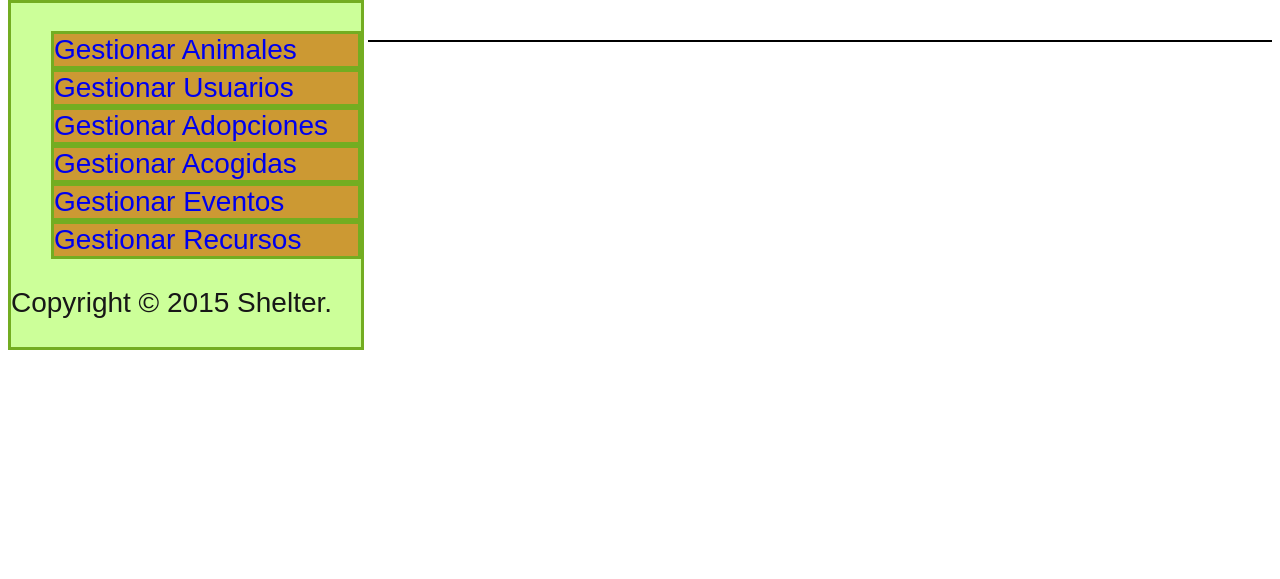
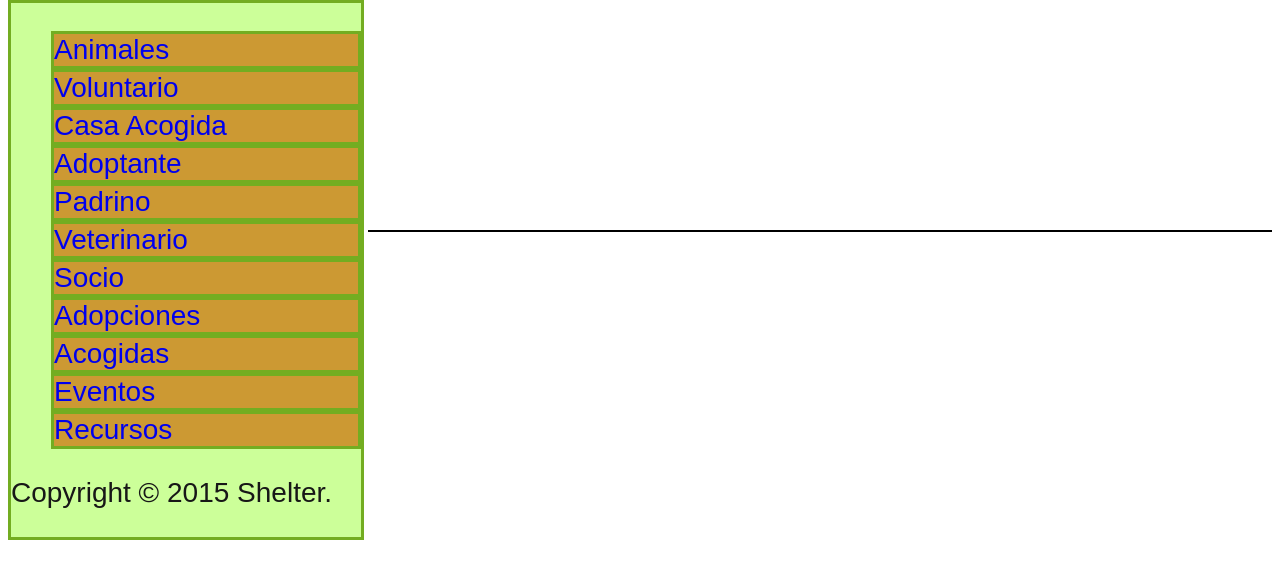
Before and after one commit to rafaeling/shelter, a PHP site: page /index.php in a window 1280 px wide. Shown: the part 114-693 px from the top of the page. Run offline with PHP 8.4, Linux system fonts and the light colour scheme.

Commit message:
Modificado index

```diff
--- a/index.php
+++ b/index.php
@@ -29,12 +29,17 @@
 			<div id="menu_icon"></div>
 			<nav>
 				<ul>
-					<li id="menu_bottom"><a href="index.php?t=animales">Gestionar Animales</a></li>
-					<li id="menu_bottom"><a href="index.php?t=usuarios">Gestionar Usuarios</a></li>
-					<li id="menu_bottom"><a href="index.php?t=adopciones">Gestionar Adopciones</a></li>
-					<li id="menu_bottom"><a href="index.php?t=acogidas">Gestionar Acogidas</a></li>
-					<li id="menu_bottom"><a href="index.php?t=eventos">Gestionar Eventos</a></li>
-					<li id="menu_bottom"><a href="index.php?t=recursos">Gestionar Recursos</a></li>
+					<li id="menu_bottom"><a href="index.php?t=animales">Animales</a></li>
+					<li id="menu_bottom"><a href="index.php?t=voluntario">Voluntario</a></li>
+                                        <li id="menu_bottom"><a href="index.php?t=casa_acogida">Casa Acogida</a></li>
+                                        <li id="menu_bottom"><a href="index.php?t=adoptante">Adoptante</a></li>
+                                        <li id="menu_bottom"><a href="index.php?t=padrino">Padrino</a></li>
+                                        <li id="menu_bottom"><a href="index.php?t=veterinario">Veterinario</a></li>
+                                        <li id="menu_bottom"><a href="index.php?t=socio">Socio</a></li>
+					<li id="menu_bottom"><a href="index.php?t=adopciones">Adopciones</a></li>
+					<li id="menu_bottom"><a href="index.php?t=acogidas">Acogidas</a></li>
+					<li id="menu_bottom"><a href="index.php?t=eventos">Eventos</a></li>
+					<li id="menu_bottom"><a href="index.php?t=recursos">Recursos</a></li>
 				</ul>
 			</nav><!-- end navigation menu -->
 
```
